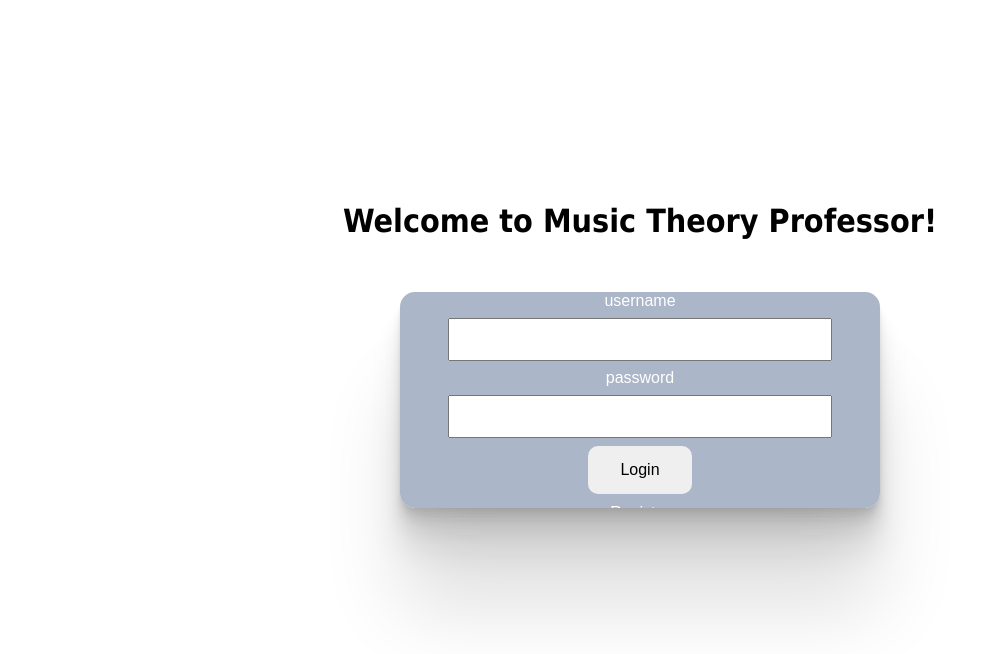
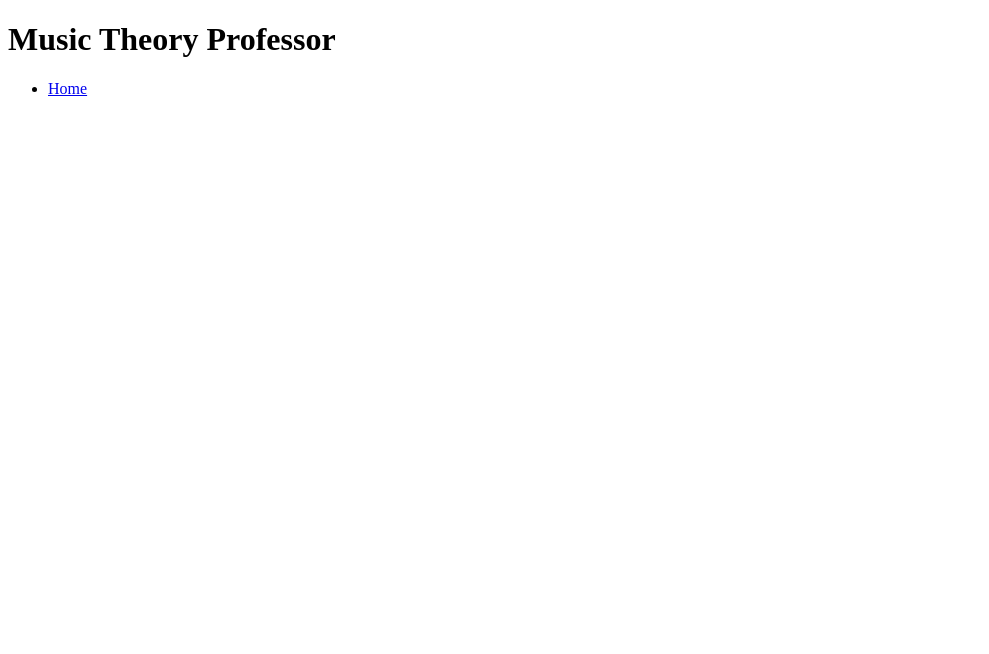
Before and after one commit to rickysoliman/mvp, a React (Create React App) app in the folder client/: page / in a window 1280 px wide. Shown: the top 654 px of the page, without its empty margins (0-989 px from the left). Built offline with nearby package versions, Linux system fonts and the light colour scheme; the HTML template or start-up script is replaced by a standard one.

Commit message:
working on adding landing page and routes

```diff
--- /dev/null
+++ b/client/src/LandingPage.jsx
@@ -0,0 +1,32 @@
+import React from 'react';
+import styled from 'styled-components';
+import {
+    Route,
+    NavLink,
+    HashRouter
+} from "react-router-dom";
+import App from './App.jsx';
+
+class LandingPage extends React.Component {
+    constructor(props) {
+        super(props);
+    }
+
+    render() {
+        return (
+            <HashRouter>
+                <div>
+                    <h1>Music Theory Professor</h1>
+                    <ul>
+                        <li><NavLink exact to="/home">Home</NavLink></li>
+                    </ul>
+                    <div className="content">
+                        <Route exact path="/home" component={App}/>
+                    </div>
+                </div>
+            </HashRouter>
+        )
+    }
+}
+
+export default LandingPage;
```
Also changed, not shown: client/src/index.js (+3 -6 lines), 1 other file (tests, documents, lock files or other folders).
